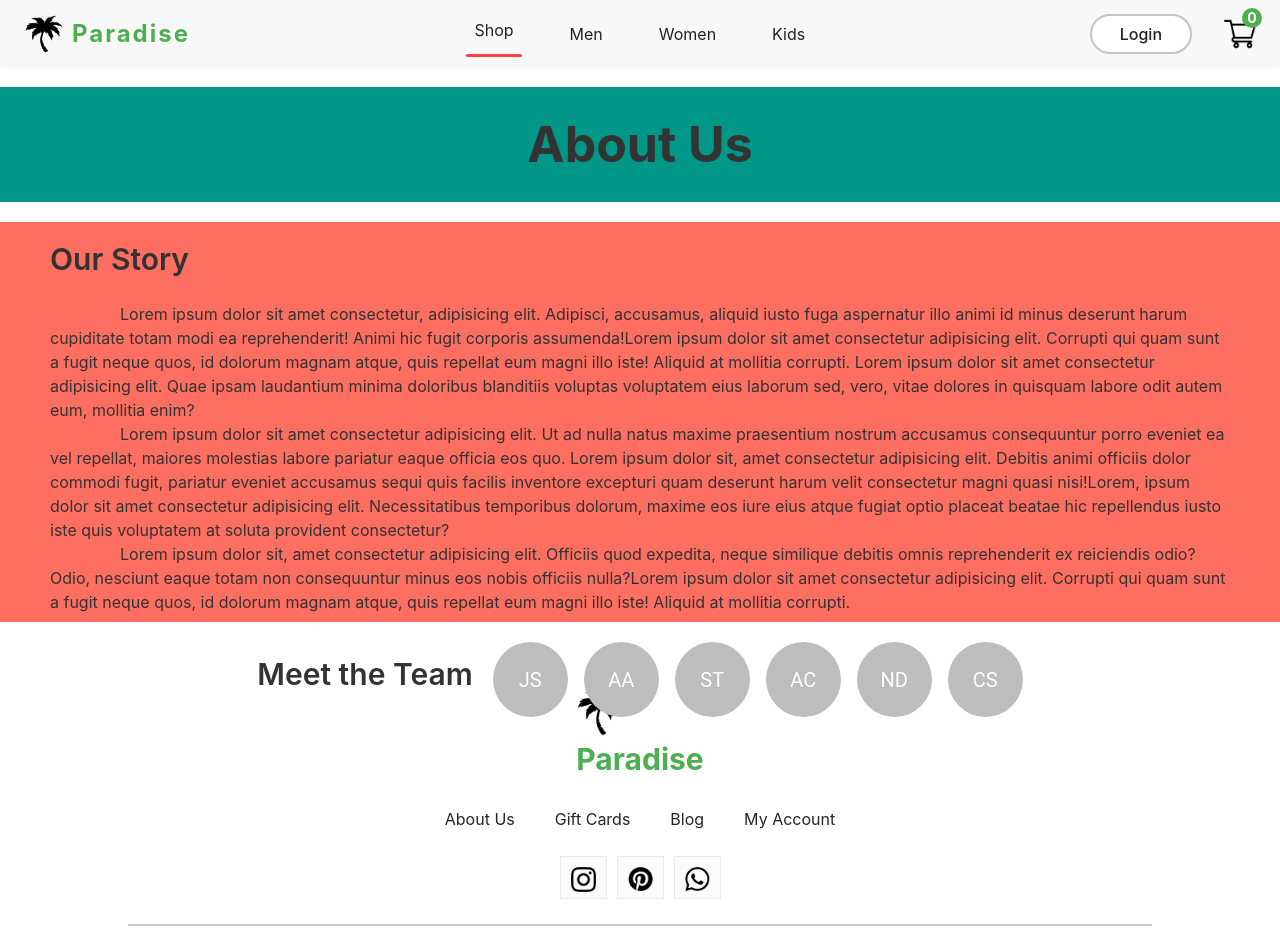
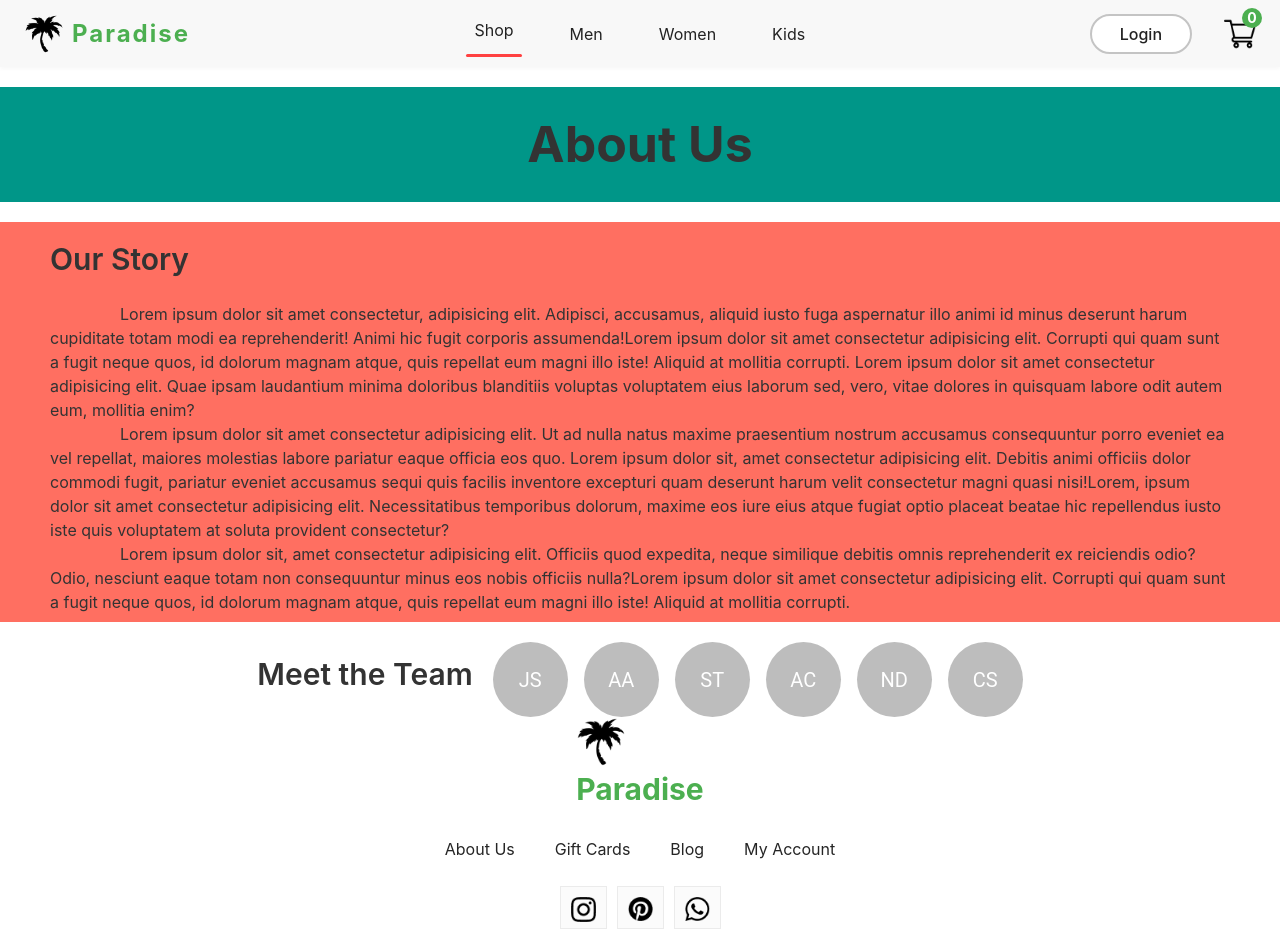
Before and after one commit to FranklinUniversityCompSciPracticum/SU25_Team2, a React (Create React App) app in the folder frontend/: page /about in a window 1280 px wide. Shown: the top 949 px of the page. Built offline with nearby package versions, Linux system fonts and the light colour scheme.

Commit message:
quick fix to add gap between footer and team avatars

```diff
--- a/frontend/src/Pages/About.jsx
+++ b/frontend/src/Pages/About.jsx
@@ -30,7 +30,7 @@ export default function About() {
                         alt="Spencer Teillon"
                         sx={{ width: 75, height: 75 }}
                         src=""> ST </Avatar>
-                        <Avatar
+                    <Avatar
                         alt="Antonia Kelly-Caswell"
                         sx={{ width: 75, height: 75 }}
                         src=""> AC </Avatar>
@@ -44,6 +44,7 @@ export default function About() {
                         src=""> CS </Avatar>
                 </Stack>
             </div>
+            <div className='footer'> </div>
         </div>
     );
 }
--- a/frontend/src/Pages/CSS/About.css
+++ b/frontend/src/Pages/CSS/About.css
@@ -23,7 +23,7 @@
 .body {
     padding: 15px 50px;
     background-color: #FF6F61;
-    height: 50vh
+    height: 50vh;
 }
 
 .body h2 {
@@ -47,5 +47,8 @@
     margin-top: 10px;
     font-size: 30px;
     font-weight: 600;
-    margin-bottom: 10px;
 }
+
+.footer {
+    padding: 50px;
+}
```
